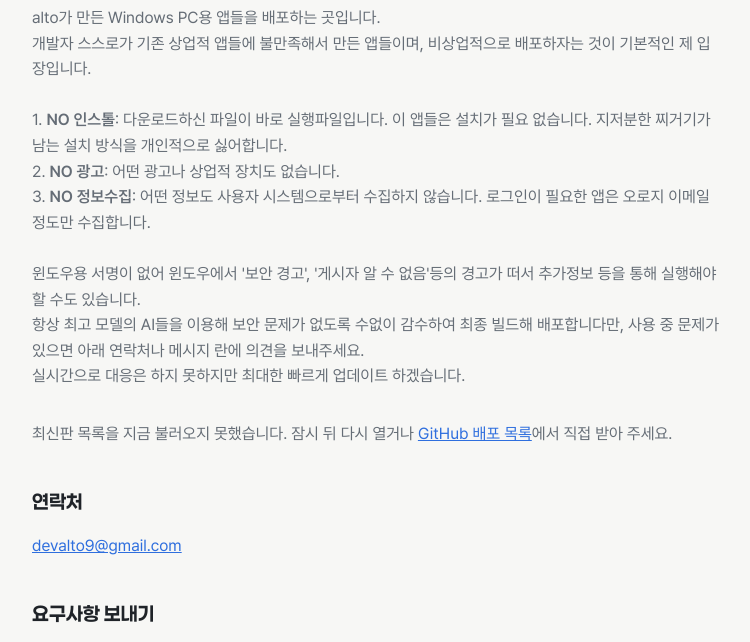
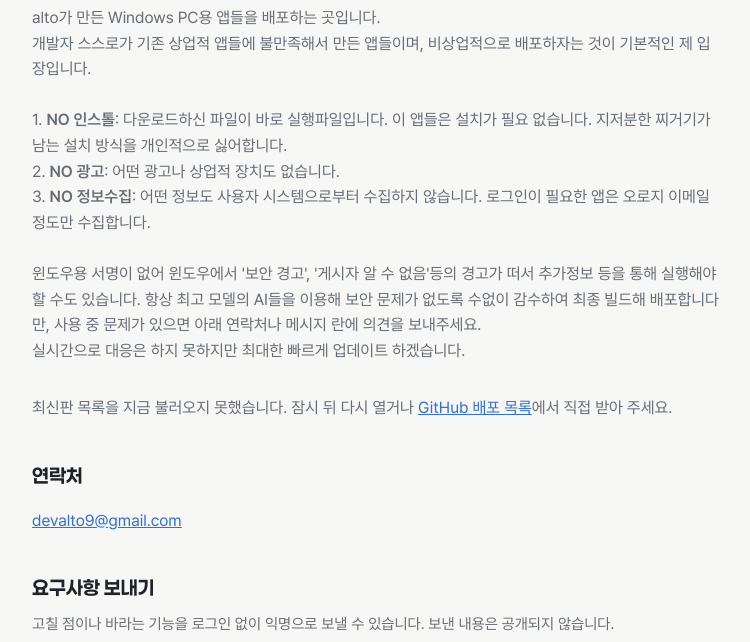
Before and after one commit to SKIN-CODE/releases, a plain HTML site: page index.html in a window 1280 px wide. Shown: the part 97-739 px from the top of the page, without its empty margins (264-1014 px from the left). Drawn offline with Linux system fonts and the light colour scheme; no server answers.

Commit message:
Fix formatting of warning message in index.html

```diff
--- a/index.html
+++ b/index.html
@@ -138,7 +138,7 @@
     2. <b>NO 광고</b>: 어떤 광고나 상업적 장치도 없습니다.<br>
     3. <b>NO 정보수집</b>: 어떤 정보도 사용자 시스템으로부터 수집하지 않습니다. 로그인이 필요한 앱은 오로지 이메일 정도만 수집합니다.<br><br>
 
-    윈도우용 서명이 없어 윈도우에서 '보안 경고', '게시자 알 수 없음'등의 경고가 떠서 추가정보 등을 통해 실행해야 할 수도 있습니다.<br>
+    윈도우용 서명이 없어 윈도우에서 '보안 경고', '게시자 알 수 없음'등의 경고가 떠서 추가정보 등을 통해 실행해야 할 수도 있습니다.
     항상 최고 모델의 AI들을 이용해 보안 문제가 없도록 수없이 감수하여 최종 빌드해 배포합니다만, 사용 중 문제가 있으면 아래 연락처나 메시지 란에 의견을 보내주세요.<br>
     실시간으로 대응은 하지 못하지만 최대한 빠르게 업데이트 하겠습니다.</p>
   <div id="apps"><p class="status">최신판을 불러오는 중입니다…</p></div>
```
